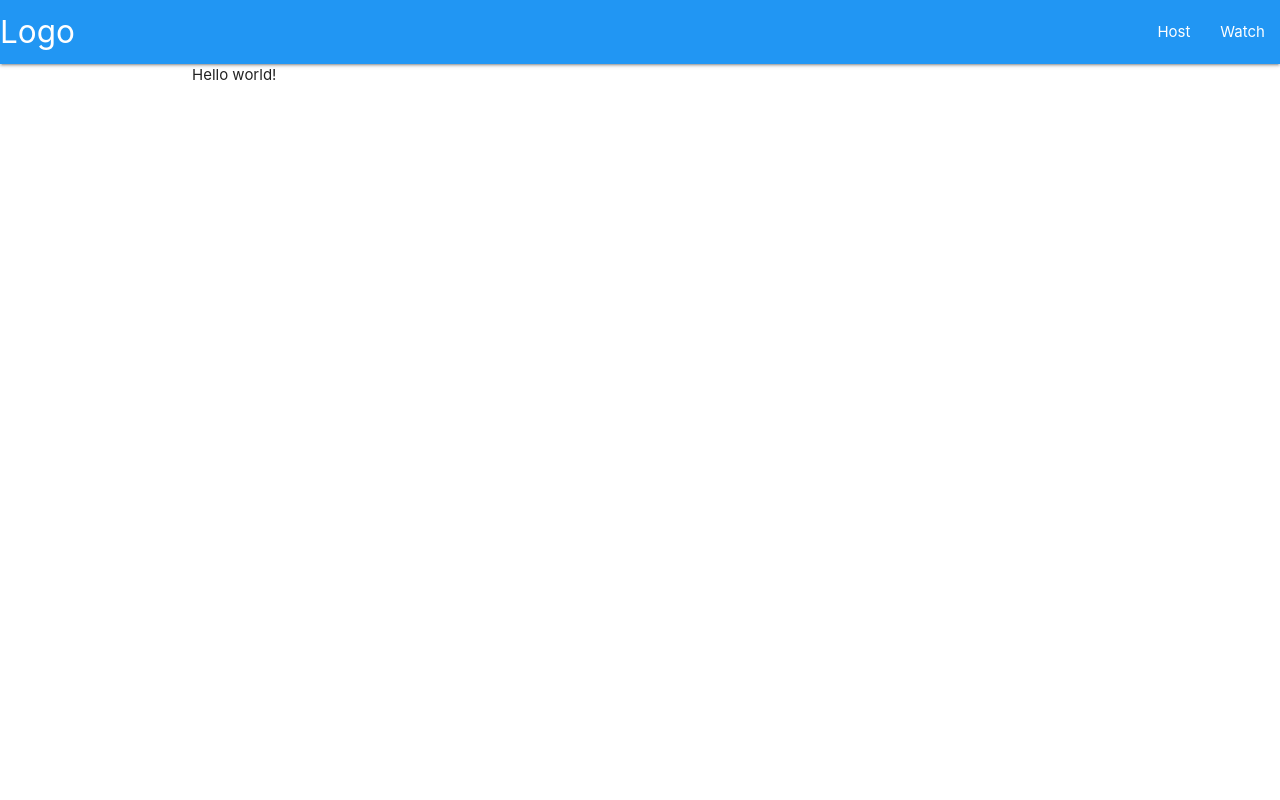
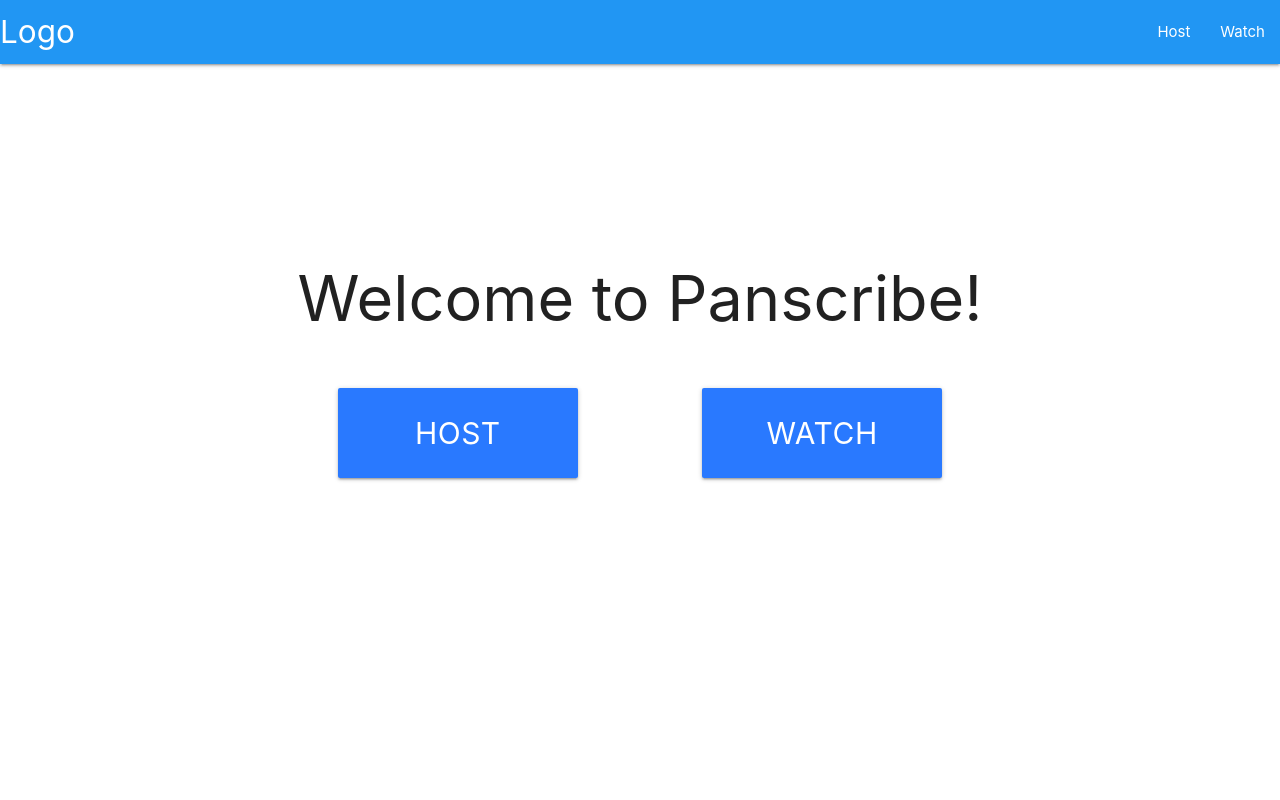
Before and after one commit to czhao39/hoohacks2019, a Flask app: page / in a window 1280 px wide. Run offline with Flask 2, Linux system fonts and the light colour scheme.

Commit message:
Create basic landing page

```diff
--- /dev/null
+++ b/static/css/landing.css
@@ -0,0 +1,13 @@
+#landing-content-wrapper {
+    margin-top: 25vh;
+}
+
+#host-btn, #watch-btn {
+    margin-left: 2em;
+    margin-right: 2em;
+    margin-top: 1em;
+    min-width: 8em;
+    height: auto;
+    font-size: 2em;
+    line-height: 3em;
+}
--- /dev/null
+++ b/static/css/layout.css
@@ -0,0 +1,11 @@
+body {
+    min-height: 100vh;
+}
+
+.btn, .btn-large {
+    background-color: #2979ff;
+}
+
+.btn:hover, .btn-large:hover {
+    background-color: #2962ff;
+}
--- a/templates/landing.html
+++ b/templates/landing.html
@@ -1,6 +1,17 @@
 {% extends "layout.html" %}
+
+{% block head %}
+    {{ super() }}
+    <link rel="stylesheet" href="/css/landing.css" />
+{% endblock %}
 
 {% block content %}
     {{ super() }}
-    Hello world!
+    <div id="landing-content-wrapper" class="center-align">
+        <h1>
+            Welcome to Panscribe!
+        </h1>
+        <a id="host-btn" class="waves-effect waves-light btn-large" href="/host">Host</a>
+        <a id="watch-btn" class="waves-effect waves-light btn-large" href="/watch">Watch</a>
+    </div>
 {% endblock %}
--- a/templates/layout.html
+++ b/templates/layout.html
@@ -7,6 +7,7 @@
 
         <!-- CSS -->
         <link rel="stylesheet" href="https://cdnjs.cloudflare.com/ajax/libs/materialize/1.0.0/css/materialize.min.css" integrity="sha256-OweaP/Ic6rsV+lysfyS4h+LM6sRwuO3euTYfr6M124g=" crossorigin="anonymous" />
+        <link rel="stylesheet" href="css/layout.css" />
 
         <!-- Scripts -->
         <script src="https://cdnjs.cloudflare.com/ajax/libs/materialize/1.0.0/js/materialize.min.js" integrity="sha256-U/cHDMTIHCeMcvehBv1xQ052bPSbJtbuiw4QA9cTKz0=" crossorigin="anonymous"></script>
```
